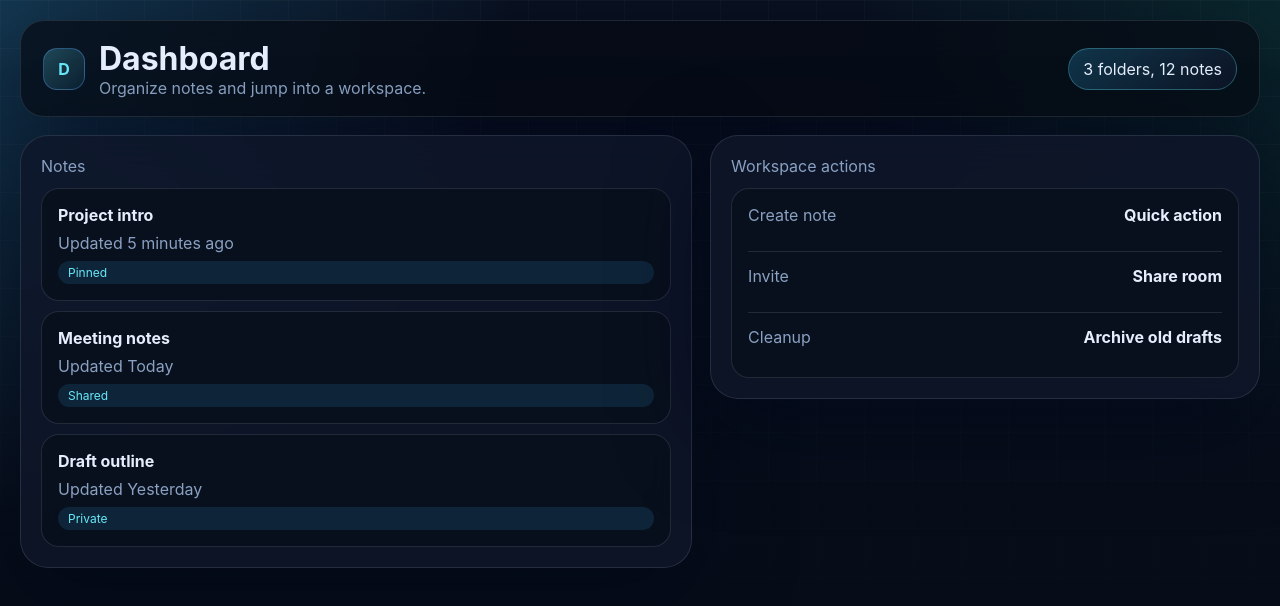
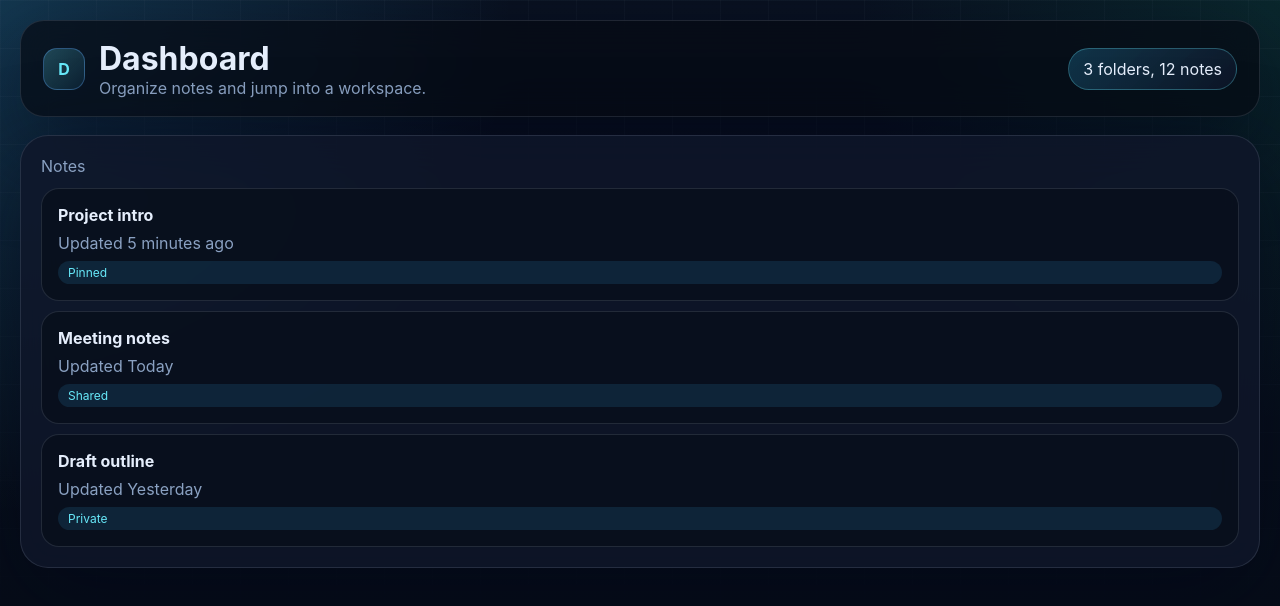
Before and after one commit to jkou1/astra_notes, a Next.js app: page /dashboard in a window 1280 px wide. Shown: the top 606 px of the page. Built offline with nearby package versions, Linux system fonts and the light colour scheme.

Commit message:
Refine workspace side rails

```diff
--- a/src/app/dashboard/page.tsx
+++ b/src/app/dashboard/page.tsx
@@ -35,25 +35,6 @@ export default function DashboardPage() {
             </div>
           </section>
 
-          <aside className="panel">
-            <div className="panel__section">
-              <p className="muted">Workspace actions</p>
-              <div className="status-card">
-                <div className="status-card__item">
-                  <span className="muted">Create note</span>
-                  <strong>Quick action</strong>
-                </div>
-                <div className="status-card__item">
-                  <span className="muted">Invite</span>
-                  <strong>Share room</strong>
-                </div>
-                <div className="status-card__item">
-                  <span className="muted">Cleanup</span>
-                  <strong>Archive old drafts</strong>
-                </div>
-              </div>
-            </div>
-          </aside>
         </section>
       </div>
     </main>
--- a/src/app/globals.css
+++ b/src/app/globals.css
@@ -145,7 +145,7 @@ button {
 
 .shell__content {
   display: grid;
-  grid-template-columns: 280px minmax(0, 1fr) 300px;
+  grid-template-columns: 280px minmax(0, 1fr) minmax(300px, 360px);
   gap: 18px;
   align-items: stretch;
 }
@@ -277,7 +277,7 @@ button {
 
 .workspace__grid {
   display: grid;
-  grid-template-columns: minmax(0, 1.3fr) minmax(280px, 0.7fr);
+  grid-template-columns: minmax(0, 1fr);
   gap: 18px;
   align-items: start;
 }
@@ -495,7 +495,7 @@ button {
 
 .dashboard-grid {
   display: grid;
-  grid-template-columns: 1.1fr 0.9fr;
+  grid-template-columns: minmax(0, 1fr);
   gap: 18px;
   align-items: start;
 }
```
Also changed, not shown: src/app/page.tsx (+13 -46 lines).
